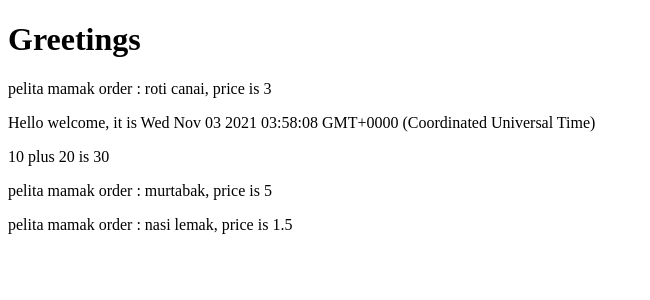
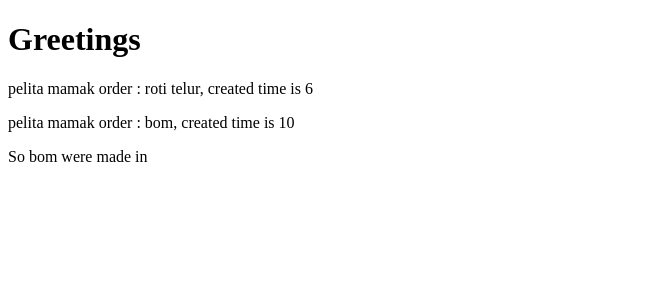
Before and after one commit to Cheese-5040/fullstackopen, a React (Create React App) app in the folder part1/1.0_intro/: page / in a window 1280 px wide. Shown: the top 300 px of the page, without its empty margins (0-650 px from the left). Built offline with nearby package versions, Linux system fonts and the light colour scheme.

Commit message:
part 1.5

```diff
--- a/part1/1.0_intro/src/App.js
+++ b/part1/1.0_intro/src/App.js
@@ -4,28 +4,26 @@ const Hello = (order) => { //define hello function
   //parse the object props and show its name
   return (//all react component usually need one root element (div)
     <div>
-      <p> pelita mamak order :  {order.name}, price is {order.price}</p>
+      <p> pelita mamak order :  {order.name}, created time is {order.time}</p>
     </div>
   )
 }
 
 
 const App = () => { //arrow fucntion assigned to const variable App
-  const now = new Date()
-  const a = 10
-  const b = 20
-  const name = "nasi lemak"
-  const price = 1.5
-  console.log('hello form component')
-  return( //but we can wrap components in an empty element instead of div to still make it work
-    <>
+  const createdTime = ()=>{
+    const currentTime = new Date().getFullDay()
+    return createdTime = props.time
+  }
+  const name = "bom"
+  const time = 10
+  return (
+    <div>
       <h1>Greetings</h1>
-      <Hello name = "roti canai" price = {1+2} />
-      <p>Hello welcome, it is {now.toString()}</p>
-      <p>{a} plus {b} is {a+b}</p>
-      <Hello name = "murtabak" price = {5}/>
-      <Hello name ={name} price = {price}/>
-    </>
+      <Hello name = "roti telur" time = {2+4} />
+      <Hello name = {name} time = {time} />
+      <p> So {name} were made in {createdTime}</p>
+    </div>
   )
 }
 
```
Also changed, not shown: 1 other file (tests, documents, lock files or other folders).
